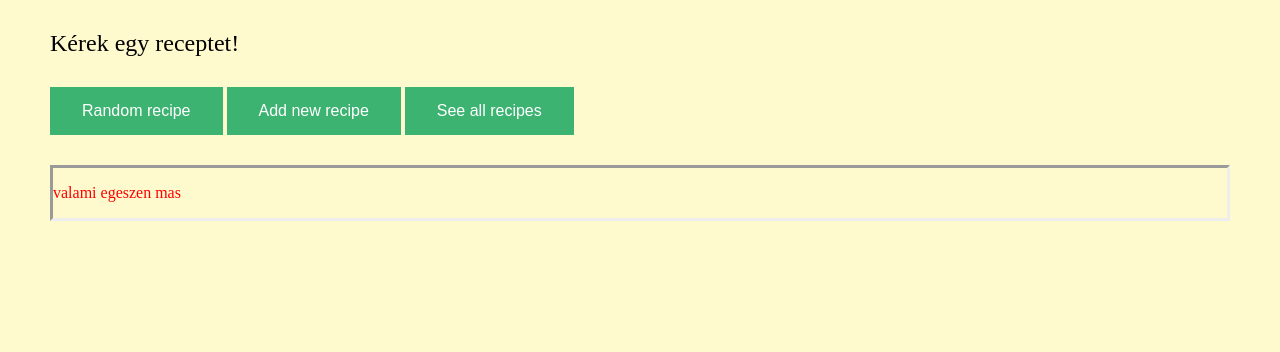
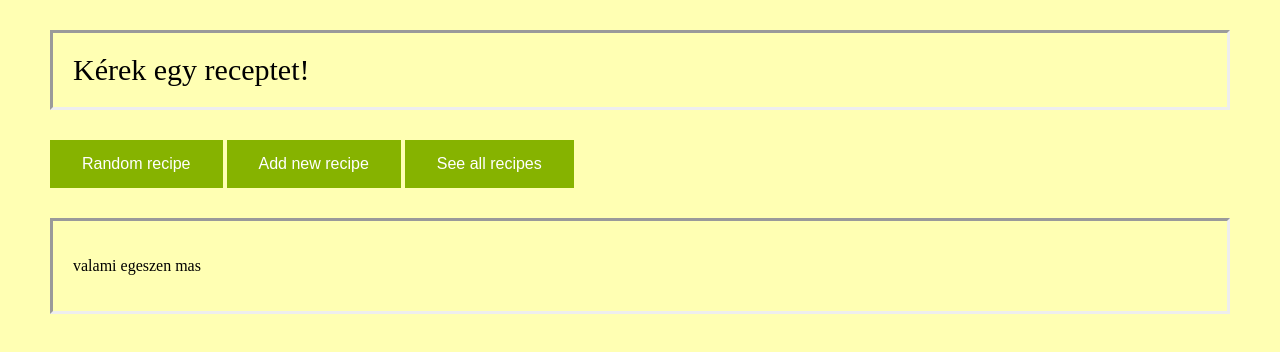
Before and after one commit to missilentmurmur/recipes, a website built with webpack: page src/index.html in a window 1280 px wide. Both pictures are taken after a click on the button "See all recipes". Built offline with nearby package versions, Linux system fonts and the light colour scheme.

Commit message:
style changes show list

```diff
--- a/src/assets/style.css
+++ b/src/assets/style.css
@@ -1,10 +1,10 @@
 body {
-    background-color: lemonchiffon;
+    background-color: #ffffb3;
     margin: 20px;
 }
 
 button {
-    background-color: mediumseagreen;
+    background-color: #86b300;
     border: none;
     color: white;
     padding: 15px 32px;
@@ -15,24 +15,26 @@ button {
 }
 
 p {
-    color: red;
+
 }
 
 .hidden {
     display: none;
 }
 
+.container {
+    border-style: inset;
+    margin: 30px;
+    padding: 20px;
+}
+
 #textbox {
     margin: 30px;
-    font-size: 24px;
+    font-size: 30px;
+    border-style: inset;
+    padding: 20px;
 }
 
 #menu {
     margin: 30px;
 }
-
-.container {
-    margin: 30px;
-
-    border-style: inset;
-}
--- a/src/index.ts
+++ b/src/index.ts
@@ -15,10 +15,16 @@ const deleteContent = (div) => {
     }
 };
 
+const showRecipe = () => {
+
+};
+
+
 const showList = () => {
     //let len = recipeList.length;
-    let item = allRecipes.load();
-
+    allRecipes.load();
+    let item = allRecipes.recipes;
+    console.log(item[0]);
     //for (let i=0, i<len, i++) {
 };
 
@@ -51,11 +57,6 @@ const handleSubmit = (event) => { //lehetne olyat is, hogy parameternek megadni,
     console.log(instructionsInput.value);
     const newRecipe = new Recipe(name,category,servings.value,instructionsInput.value);
     allRecipes.add(newRecipe);
-};
-
-
-const showRecipe = () => {
-
 };
 
 
```
